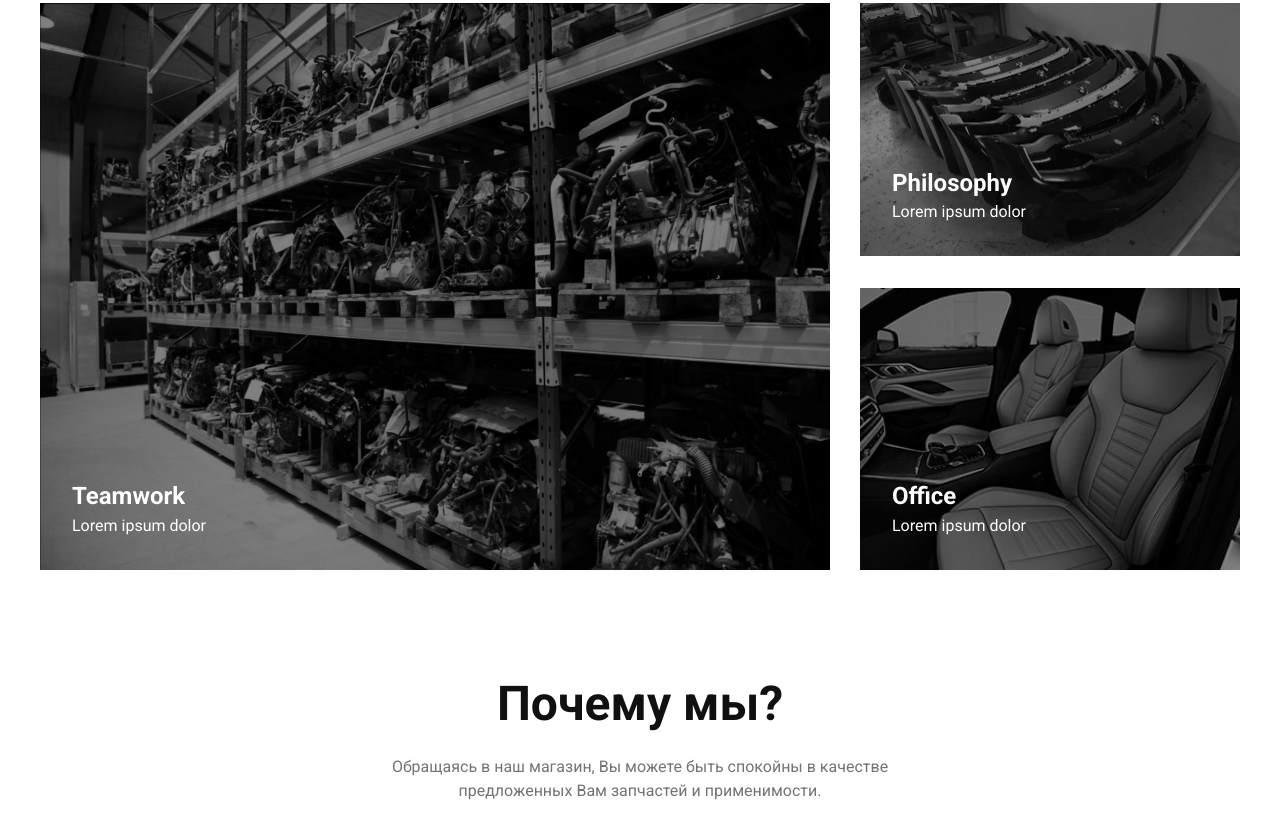
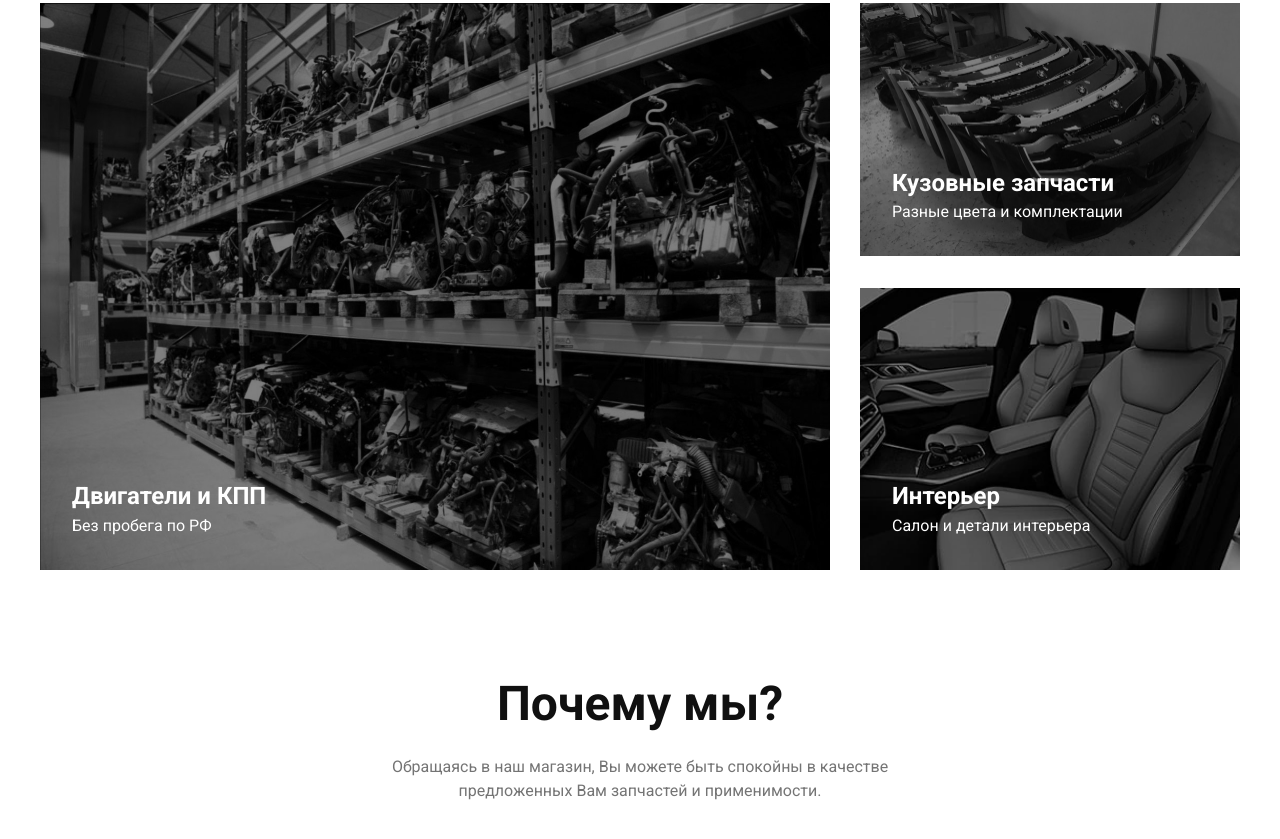
Before and after one commit to Kelvin-tmp-777/rrr, a plain HTML site: page index.html in a window 1280 px wide. Shown: the part 2141-2980 px from the top of the page. Drawn offline with Linux system fonts and the light colour scheme; files whose address does not match are found by name.

Commit message:
Add files via upload

```diff
--- a/index.html
+++ b/index.html
@@ -450,10 +450,10 @@
                         <div class="wrap">
 
                           <h3 class="mbr-white mbr-bold align-left mbr-fonts-style display-5">
-                              <div>Teamwork</div>
+                              <div>Двигатели и КПП</div>
                           </h3>
                           <p class="mbr-white align-left mbr-fonts-style display-7">
-                              Lorem ipsum dolor
+                              Без пробега по РФ
                           </p>
                         </div>
                     </figcaption>
@@ -466,9 +466,9 @@
                     <figcaption class="mbr-figure-caption mbr-figure-caption-over">
                         <div class="wrap">
 
-                            <h3 class="mbr-white mbr-bold align-left mbr-fonts-style display-5">Philosophy</h3>
+                            <h3 class="mbr-white mbr-bold align-left mbr-fonts-style display-5">Кузовные запчасти</h3>
                             <p class="mbr-white align-left mbr-fonts-style display-7">
-                                Lorem ipsum dolor
+                                Разные цвета и комплектации
                             </p>
                         </div>
                     </figcaption>
@@ -478,9 +478,9 @@
                   <figcaption class="mbr-figure-caption mbr-figure-caption-over">
                       <div class="wrap">
 
-                        <h3 class="mbr-white mbr-bold align-left mbr-fonts-style display-5">Office</h3>
+                        <h3 class="mbr-white mbr-bold align-left mbr-fonts-style display-5">Интерьер</h3>
                         <p class="mbr-white align-left mbr-fonts-style display-7">
-                            Lorem ipsum dolor
+                            Салон и детали интерьера
                         </p>
                       </div>
                   </figcaption>
@@ -638,7 +638,7 @@
         <div class="media-container-row mbr-white col-lg-12">
           <div class="row-copirayt col-sm-12 col-md-12 col-lg-6">
             <p class="mbr-text mb-0 mbr-fonts-style mbr-white align-left display-7">
-              2025 © <a href="" class="link mbr-white">Marketing</a> - All Rights Reserved
+              2022 © <a href="" class="link mbr-white">BMW parts</a> - Авторазбор BMW
             </p>
           </div>
             <div class="row-links col-md-12 col-lg-6">
```
